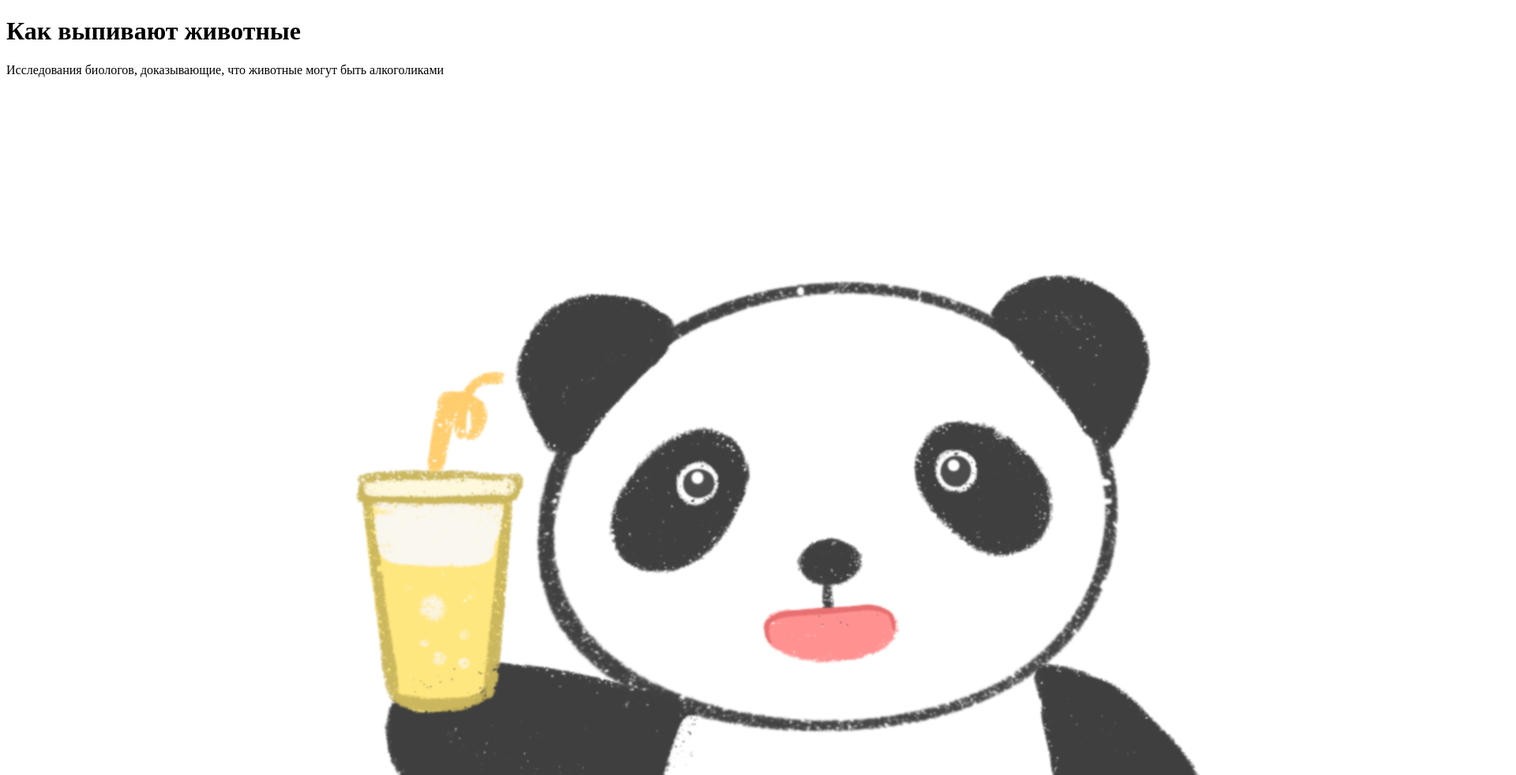
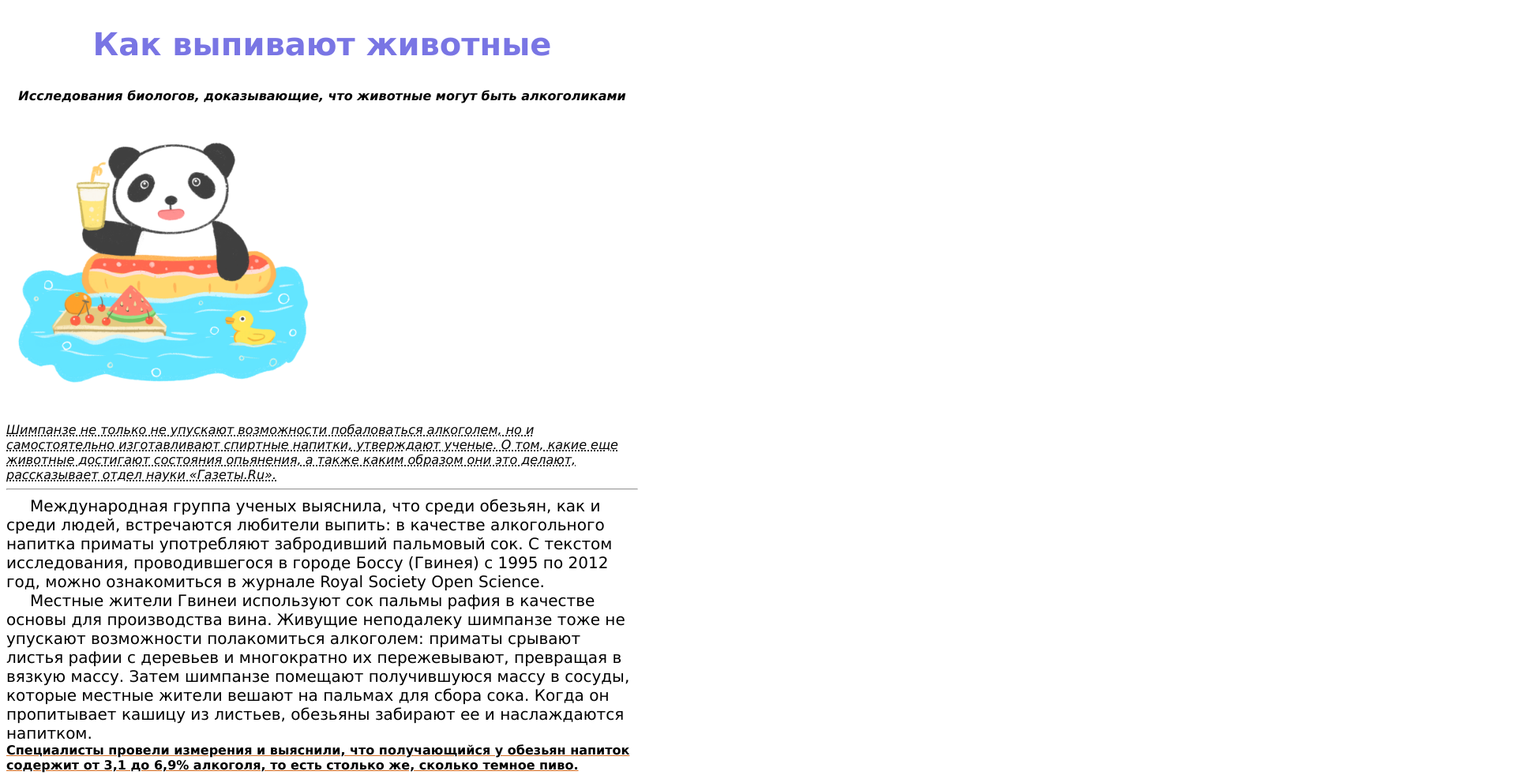
Before and after one commit to zygomaticontheway/task_fe-css-animals-are-drunk, a plain HTML site: page index.html in a window 1280 px wide. Shown: the top 982 px of the page at 79% size, 1920 px wide, since content can reach past the window. Drawn offline with Linux system fonts and the light colour scheme.

Commit message:
fe_lessons_08

```diff
--- a/index.html
+++ b/index.html
@@ -5,7 +5,7 @@
     <meta charset="UTF-8">
     <meta name="viewport" content="width=device-width, initial-scale=1.0">
     <meta http-equiv="X-UA-Compatible" content="ie=edge">
-
+    <link rel="stylesheet" href="style.css">
     <title>Document</title>
 </head>
 
@@ -15,7 +15,7 @@
 </header>
 <main>
     <div>
-        <h1 class="headline">Как выпивают животные</h1>
+        <h2 class="headline">Как выпивают животные</h2>
         <div class="subheader">Исследования биологов, доказывающие, что животные могут быть алкоголиками</div>
         <img id="panda" src="panda.png" alt="panda picture">
         <div class="intro">
--- /dev/null
+++ b/style.css
@@ -0,0 +1,42 @@
+img {
+  height: 400px;
+
+}
+
+body {
+  width: 800px;
+  font-family: Verdana, Geneva, Tahoma, sans-serif;
+}
+
+.headline {
+  color: rgba(24, 18, 209, 0.579);
+  font-size: 40px;
+  text-align: center;
+}
+
+.subheader {
+  font-weight: bold;
+  font-style: italic;
+  text-align: center;
+}
+
+.intro {
+  font-style: italic;
+  text-decoration: underline dotted;
+}
+
+.main-text,
+#text-more {
+  text-indent: 30px;
+  font-size: 20px;
+}
+
+.bald-idea {
+  text-decoration: underline chocolate;
+  font-weight: bold;
+}
+
+#endtext {
+  font-size: 20px;
+  color: darkblue;
+}
```
